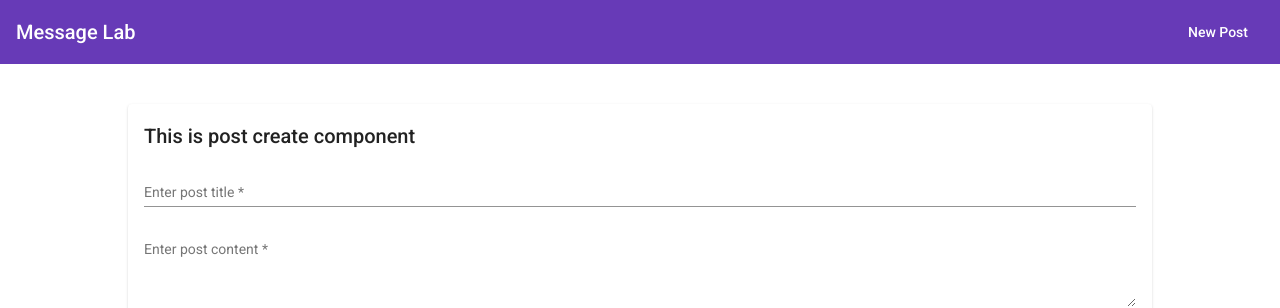
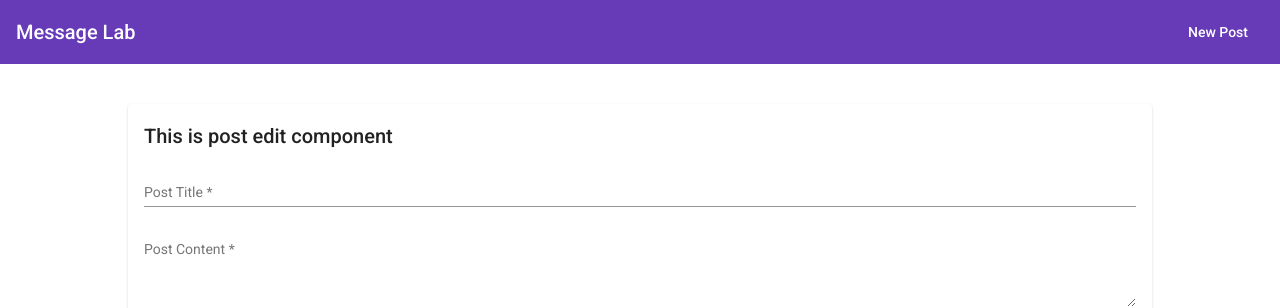
Before and after one commit to luckyleonard/MEAN, an Angular app: page /edit/1 in a window 1280 px wide. Shown: the top 308 px of the page. Built offline with nearby package versions, Linux system fonts and the light colour scheme; no server answers.

Commit message:
✨ (feat) achieve edit logic with create post component - get param from url

```diff
--- a/src/app/posts/post-create/post-create.component.html
+++ b/src/app/posts/post-create/post-create.component.html
@@ -1,27 +1,27 @@
 <mat-card>
-  <form (submit)="onAddPost(postForm)" #postForm="ngForm">
-    <h2>This is post create component</h2>
+  <form (submit)="onSavePost(postForm)" #postForm="ngForm">
+    <h2>This is post {{ mode }} component</h2>
     <mat-form-field>
-      <mat-label>Enter post title</mat-label>
       <input
+        matInput
         name="title"
         type="text"
-        matInput
         required
         minlength="3"
-        ngModel
+        placeholder="Post Title"
+        [ngModel]="post?.title"
         #title="ngModel"
       />
       <mat-error *ngIf="title.invalid">please input valid title!</mat-error>
     </mat-form-field>
     <mat-form-field>
-      <mat-label>Enter post content</mat-label>
       <textarea
         matInput
         name="content"
         rows="4"
         required
-        ngModel
+        placeholder="Post Content"
+        [ngModel]="post?.content"
         #content="ngModel"
       ></textarea>
       <mat-error *ngIf="content.invalid"
--- a/src/app/posts/post-create/post-create.component.ts
+++ b/src/app/posts/post-create/post-create.component.ts
@@ -1,22 +1,59 @@
-import { Component } from '@angular/core';
+import { Component, OnInit } from '@angular/core';
 import { NgForm } from '@angular/forms';
+import { ActivatedRoute, ParamMap } from '@angular/router';
 
 import { PostsService } from './../post.service';
+import { Post } from './../post.model';
 
 @Component({
   selector: 'app-post-create',
   templateUrl: './post-create.component.html',
   styleUrls: ['./post-create.component.scss'],
 })
-export class PostCreateComponent {
+export class PostCreateComponent implements OnInit {
   // postTitle = '';
   // postContent = '';
-  constructor(public postsService: PostsService) {} //构建一个PostsService实例
-  onAddPost(postForm: NgForm) {
+  post: Post;
+  mode = 'create';
+  private postId: string;
+
+  constructor(
+    public postsService: PostsService,
+    public route: ActivatedRoute
+  ) {} //构建一个PostsService实例 和 route实例获取params
+  ngOnInit() {
+    this.route.paramMap.subscribe((paramMap: ParamMap) => {
+      if (paramMap.has('postId')) {
+        this.mode = 'edit';
+        this.postId = paramMap.get('postId');
+        this.postsService.getPost(this.postId).subscribe((postData) => {
+          this.post = {
+            id: postData._id,
+            title: postData.title,
+            content: postData.content,
+          };
+        });
+      } else {
+        this.mode = 'create';
+        this.postId = null;
+      }
+    });
+  }
+
+  onSavePost(postForm: NgForm) {
     if (postForm.invalid) {
       return;
     }
-    this.postsService.addPost(postForm.value.title, postForm.value.content); //调用postService的mutation
+    if (this.mode === 'create') {
+      this.postsService.addPost(postForm.value.title, postForm.value.content); //调用postService的mutation
+    } else {
+      this.postsService.updatePost(
+        this.postId,
+        postForm.value.title,
+        postForm.value.content
+      );
+    }
+
     postForm.resetForm();
   }
 }
```
